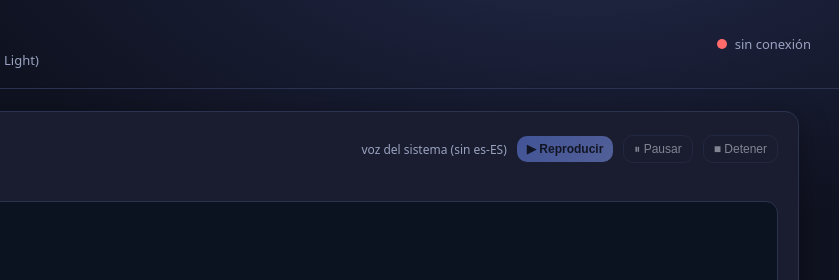
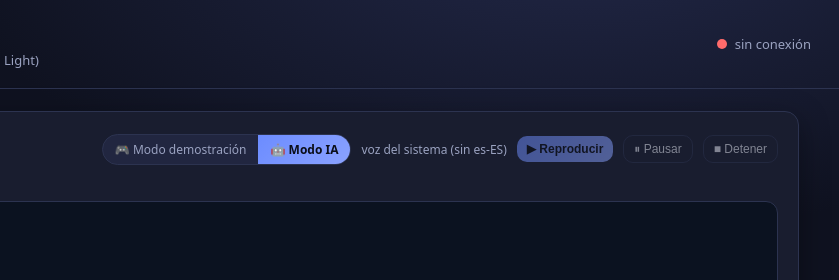
Before and after one commit to KM99999/Virrey-task, a website with bundled scripts: page public/index.html in a window 1280 px wide. Shown: the top 280 px of the page, 441-1280 px from the left. Built offline with nearby package versions, Linux system fonts and the light colour scheme; files whose address does not match are found by name.

Commit message:
Selector de modo: Demostración (basico, sin IA) / IA (avanzado, Gemini)
Dos botones en el escenario: 'Modo demostracion' y 'Modo IA'.
- Modo demostracion: fuerza el contenido local (mock), sin llamar a Gemini -> instantaneo,
  gratis, temas basicos (sumar/restar/multiplicar/dividir/fracciones/ecuaciones/factorizacion).
- Modo IA: usa Gemini -> temas avanzados (derivadas, trigonometria, cualquier tema).
Frontend envia {modo}; server pasa forceDemo a generateLSG (que devuelve mock sin tocar la API).
Cache separada por modo. QA: 45 -> 46 (verifica que demo no llama a la IA).

```diff
--- a/public/app.js
+++ b/public/app.js
@@ -30,6 +30,8 @@ const els = {
   statusText: $("#statusText"),
   // Fase 2 — escenario
   stage: $("#stage"),
+  modeDemoBtn: $("#modeDemoBtn"),
+  modeIaBtn: $("#modeIaBtn"),
   avatarMount: $("#avatar"),
   board: $("#board"),
   caption: $("#caption"),
@@ -51,6 +53,22 @@ const history = []; // { query, intencion, fuente, lsg, pasos, ts }
 let currentLSG = null; // último LSG generado, para reproducir en el escenario
 let seeking = false;   // true mientras el usuario arrastra la barra de pasos
 let lastTopicQuery = null; // último TEMA consultado (para reexplicar en un "no entendí")
+let modo = "ia"; // "ia" = temas avanzados con Gemini · "demo" = temas básicos sin IA (instantáneo)
+
+// Selector de modo: Demostración (básico, sin IA) / IA (avanzado, Gemini).
+function setModo(m, announce) {
+  modo = m === "demo" ? "demo" : "ia";
+  els.modeDemoBtn.classList.toggle("active", modo === "demo");
+  els.modeIaBtn.classList.toggle("active", modo === "ia");
+  if (announce) {
+    toast(modo === "demo"
+      ? "Modo demostración: temas básicos (sumar, restar, multiplicar, dividir, fracciones, ecuaciones), sin IA."
+      : "Modo IA: cualquier tema con la inteligencia artificial (derivadas, trigonometría, etc.).");
+  }
+}
+els.modeDemoBtn.addEventListener("click", () => setModo("demo", true));
+els.modeIaBtn.addEventListener("click", () => setModo("ia", true));
+setModo(modo, false); // estado inicial (sin aviso)
 
 // ¿La consulta es un SEGUIMIENTO ("no entendí", "explícamelo otra vez", "más simple")?
 // En ese caso reexplicamos el último tema, no la tratamos como un tema nuevo.
@@ -231,7 +249,7 @@ async function submitQuery() {
 
   // Seguimiento ("no entendí") → reexplicar el último tema; si no, es un tema nuevo.
   const seguimiento = esSeguimiento(query);
-  const body = { query };
+  const body = { query, modo }; // modo: "demo" (básico) o "ia" (avanzado)
   if (seguimiento && lastTopicQuery) body.contexto = lastTopicQuery;
 
   setLoading(true);
--- a/public/index.html
+++ b/public/index.html
@@ -26,6 +26,11 @@
     <div class="stage-head">
       <h2>Escenario · avatar y pizarra</h2>
       <div class="stage-controls">
+        <div class="mode-toggle" id="modeToggle" role="group"
+             title="Elige el modo: Demostración (temas básicos, sin IA) o IA (temas avanzados con Gemini)">
+          <button id="modeDemoBtn" class="mode-btn" data-mode="demo">🎮 Modo demostración</button>
+          <button id="modeIaBtn" class="mode-btn" data-mode="ia">🤖 Modo IA</button>
+        </div>
         <span class="tts-info" id="ttsInfo"></span>
         <button id="playBtn" class="btn primary small" disabled>▶ Reproducir</button>
         <button id="pauseBtn" class="btn ghost small" disabled>⏸ Pausar</button>
--- a/public/styles.css
+++ b/public/styles.css
@@ -228,8 +228,24 @@ textarea:focus { outline: none; border-color: var(--accent); }
 }
 .stage.playing { border-color: var(--accent); box-shadow: 0 0 0 1px var(--accent), var(--shadow); }
 .stage-head { display: flex; align-items: center; justify-content: space-between; gap: 12px; flex-wrap: wrap; }
-.stage-controls { display: flex; align-items: center; gap: 10px; }
+.stage-controls { display: flex; align-items: center; gap: 10px; flex-wrap: wrap; }
 .tts-info { color: var(--muted); font-size: 12px; }
+
+/* Selector de modo: Demostración (básico, sin IA) / IA (avanzado, Gemini) */
+.mode-toggle {
+  display: inline-flex; border: 1px solid var(--border);
+  border-radius: 999px; overflow: hidden; background: var(--panel-2);
+}
+.mode-btn {
+  border: none; background: transparent; color: var(--muted);
+  padding: 6px 12px; font-size: 12px; cursor: pointer; font-family: inherit;
+  white-space: nowrap; transition: background 0.15s ease, color 0.15s ease;
+}
+.mode-btn:hover { color: var(--text); }
+.mode-btn.active {
+  background: linear-gradient(135deg, var(--accent), #8aa2ff);
+  color: #0b0e18; font-weight: 700;
+}
 
 /* Barra de pasos (retroceder / avanzar) */
 .scrubber {
--- a/qa/qa.mjs
+++ b/qa/qa.mjs
@@ -11,6 +11,7 @@
 import { classifyIntent } from "../src/classifier.js";
 import { processLSG, solveLinearFromText, solveFractionFromText } from "../src/preLight.js";
 import { mockLSG } from "../src/lsgPrompt.js";
+import { generateLSG } from "../src/geminiClient.js";
 import { checkAnswer, flattenLSG, PSELight } from "../public/pseLight.js";
 
 const BASE = process.env.QA_URL || "https://math-ia.onrender.com";
@@ -158,6 +159,10 @@ async function unitTests() {
   check("'no entendí' NO repite (enfoque distinto al original)", reexp.escena !== normal.escena);
   check("'no entendí' es DETALLADA paso a paso (≥7 explicaciones)", reexpH >= 7, `hablar=${reexpH}`);
   check("'no entendí' enseña con ANALOGÍA de la vida real", /galleta|dulce|bolsa|amig|mano/.test(reexpTxt));
+
+  // Selector de modo: en "modo demostración" NUNCA se usa la IA (contenido básico sin coste).
+  const demoGen = await generateLSG("enséñame derivadas", "aprender", { forceDemo: true });
+  check("modo demostración: no usa IA (source=mock, model=demo-manual)", demoGen.source === "mock" && demoGen.model === "demo-manual", demoGen.model);
 }
 
 // ---------- 2) PRODUCCIÓN (Gemini real) ----------
--- a/src/geminiClient.js
+++ b/src/geminiClient.js
@@ -55,6 +55,10 @@ const cacheUnsupported = new Set();  // modelos donde el caché explícito no es
  */
 export async function generateLSG(query, intent, opts = {}) {
   const reexplain = !!opts.reexplain; // "no entendí": enseñar de OTRA forma, no repetir
+  // Modo DEMOSTRACIÓN forzado por el usuario: contenido básico instantáneo, sin llamar a la IA.
+  if (opts.forceDemo) {
+    return { lsg: mockLSG(query, intent, { reexplain }), source: "mock", model: "demo-manual" };
+  }
   const apiKey = process.env.GEMINI_API_KEY;
   if (!apiKey) return { lsg: mockLSG(query, intent, { reexplain }), source: "mock" };
 
```
Also changed, not shown: server.js (+10 -4 lines).
